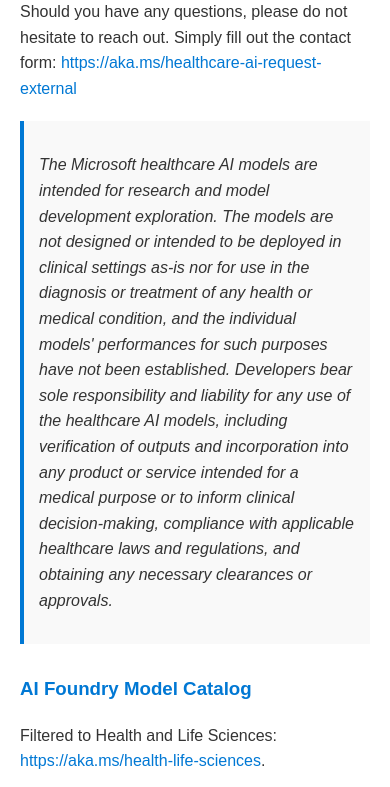
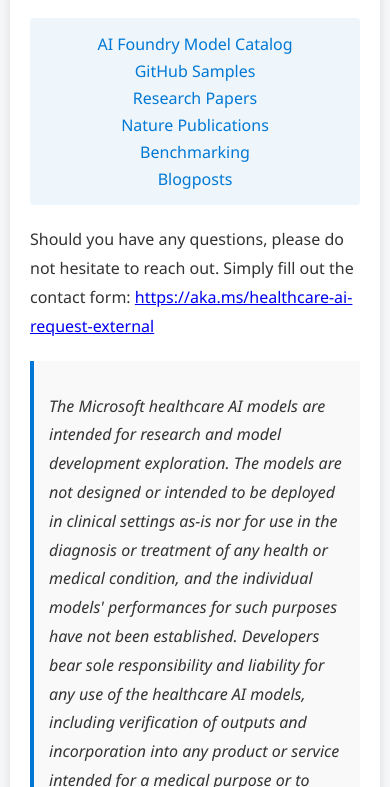
Before and after one commit to microsoft/healthcareai-examples, a plain HTML site: page index.html in a window 390 px wide. Shown: the part 127-914 px from the top of the page. Drawn offline with Linux system fonts and the light colour scheme.

Commit message:
minor style updates

```diff
--- a/index.html
+++ b/index.html
@@ -5,32 +5,64 @@
     <meta name="viewport" content="width=device-width, initial-scale=1.0">
     <title>Healthcare AI Models</title>
     <style>
+        /* Base styling */
         body {
-            font-family: Arial, sans-serif;
-            line-height: 1.6;
+            font-family: "Segoe UI", Tahoma, Geneva, Verdana, sans-serif;
+            background-color: #f4f6f8;
+            color: #333;
+            margin: 0;
+            padding: 0;
+            display: flex;
+            justify-content: center;
+            align-items: center;
+        }
+        .container {
+            background-color: #fff;
             max-width: 1000px;
-            margin: 0 auto;
-            padding: 20px;
-            color: #333;
+            width: 100%;
+            margin: 20px;
+            padding: 20px 40px;
+            box-shadow: 0 2px 8px rgba(0,0,0,0.1);
+            border-radius: 8px;
         }
         h1 {
             color: #0078d4;
-            border-bottom: 2px solid #0078d4;
+            border-bottom: 3px solid #0078d4;
             padding-bottom: 10px;
+            margin-top: 0;
         }
-        h3 {
+        h3, h4 {
             color: #0078d4;
-            margin-top: 30px;
         }
-        h4 {
-            color: #666;
-            margin-top: 20px;
+        p {
+            line-height: 1.8;
         }
-        a {
+        /* Navigation */
+        .nav {
+            background-color: #eef6fc;
+            padding: 10px 20px;
+            border-radius: 4px;
+            margin-bottom: 20px;
+        }
+        .nav ul {
+            list-style: none;
+            margin: 0;
+            padding: 0;
+            text-align: center;
+        }
+        .nav li {
+            display: inline-block;
+            margin-right: 15px;
+        }
+        .nav li:last-child {
+            margin-right: 0;
+        }
+        .nav a {
             color: #0078d4;
             text-decoration: none;
+            font-weight: 500;
         }
-        a:hover {
+        .nav a:hover {
             text-decoration: underline;
         }
         ul {
@@ -39,6 +71,7 @@
         li {
             margin-bottom: 10px;
         }
+        /* Disclaimer */
         .disclaimer {
             background-color: #f9f9f9;
             border-left: 4px solid #0078d4;
@@ -46,10 +79,46 @@
             margin: 20px 0;
             font-style: italic;
         }
+        /* Footer */
+        .footer {
+            margin-top: 40px;
+            padding-top: 20px;
+            border-top: 1px solid #ccc;
+            text-align: center;
+            font-size: 0.9em;
+            color: #666;
+        }
+        .footer-logo {
+            max-width: 100px;
+            height: auto;
+            display: block;
+            margin: 0 auto 10px;
+        }
+        @media screen and (max-width: 600px) {
+            .container {
+                padding: 15px 20px;
+                margin: 10px;
+            }
+            .nav li {
+                display: block;
+                margin: 5px 0;
+            }
+        }
     </style>
 </head>
 <body>
+    <div class="container">
         <h1>Healthcare AI Models</h1>
+        <div class="nav">
+            <ul>
+                <li><a href="#model-catalog">AI Foundry Model Catalog</a></li>
+                <li><a href="#github-samples">GitHub Samples</a></li>
+                <li><a href="#research-papers">Research Papers</a></li>
+                <li><a href="#nature-publications">Nature Publications</a></li>
+                <li><a href="#benchmarking">Benchmarking</a></li>
+                <li><a href="#blogposts">Blogposts</a></li>
+            </ul>
+        </div>
 
         <p>Should you have any questions, please do not hesitate to reach out. Simply fill out the contact form: <a href="https://aka.ms/healthcare-ai-request-external">https://aka.ms/healthcare-ai-request-external</a></p>
 
@@ -57,11 +126,9 @@
             <p>The Microsoft healthcare AI models are intended for research and model development exploration. The models are not designed or intended to be deployed in clinical settings as-is nor for use in the diagnosis or treatment of any health or medical condition, and the individual models' performances for such purposes have not been established. Developers bear sole responsibility and liability for any use of the healthcare AI models, including verification of outputs and incorporation into any product or service intended for a medical purpose or to inform clinical decision-making, compliance with applicable healthcare laws and regulations, and obtaining any necessary clearances or approvals.</p>
         </div>
 
-    <h3>AI Foundry Model Catalog</h3>
+        <h3 id="model-catalog">AI Foundry Model Catalog</h3>
         <p>Filtered to Health and Life Sciences: <a href="https://aka.ms/health-life-sciences">https://aka.ms/health-life-sciences</a>.</p>
-
         <p>Along with deployment access, you can find details on Model Architecture, License, Training Information, Evaluation Results, Sample Inputs/Outputs, Data and Resource Specs for Deployment, and HW Requirements.</p>
-
         <ul>
             <li><a href="https://ai.azure.com/explore/models/CxrReportGen/version/5/registry/azureml">CXRReportGen Model Card</a></li>
             <li><a href="https://ai.azure.com/explore/models/MedImageInsight/version/5/registry/azureml">MedImageInsights Model Card</a></li>
@@ -69,9 +136,8 @@
             <li><a href="https://ai.azure.com/explore/models/MedImageParse3D/version/1/registry/azureml">MedImageParse3D Model Card</a></li>
         </ul>
 
-    <h3>GitHub Samples Repository</h3>
+        <h3 id="github-samples">GitHub Samples Repository</h3>
         <p>Designed to help you get started with Microsoft's healthcare AI models. Whether you are a researcher, data scientist, or developer, you will find a variety of examples and solution templates that showcase how to leverage these powerful models for different healthcare scenarios. From basic deployment and usage patterns to advanced solutions addressing real-world medical problems, this repository aims to provide you with the tools and knowledge to build and implement healthcare AI solutions using Microsoft AI ecosystem effectively: <a href="https://github.com/microsoft/healthcareai-examples/">https://github.com/microsoft/healthcareai-examples/</a></p>
-
         <p>Here's a quick look at what you'll find:</p>
 
         <h4>Basic Usage Examples and Patterns:</h4>
@@ -85,13 +151,13 @@
         <h4>Advanced Examples and Solution Templates</h4>
         <ul>
             <li><a href="https://github.com/microsoft/healthcareai-examples/blob/main/azureml/medimageinsight/outlier-detection-demo.ipynb">Detecting outliers in MedImageInsight</a> - go beyond encoding single image instances and learn how to use MedImageInsight to encode CT/MR series and studies and detect outliers in image collections.</li>
-        <li><a href="https://github.com/microsoft/healthcareai-examples/blob/main/azureml/medimageinsight/exam-parameter-demo/exam-parameter-detection.ipynb">Exam Parameter Detection</a> - dealing with entire MRI imaging series, this notebook explores an approach to a common problem in radiological imaging - normalizing and understanding image acquisition parameters. Surprisingly (or not), in many cases DICOM metadata can not be relied upon to retrieve exam parameters. Look inside this notebook to understand how you can build a computationally efficient exam parameter detection system using an embedding model like MedImageInsight.</li>
+            <li><a href="https://github.com/microsoft/healthcareai-examples/blob/main/azureml/medimageinsight/exam-parameter-demo/exam-parameter-detection.ipynb">Exam Parameter Detection</a> - dealing with entire MRI imaging series, this notebook explores an approach to a common problem in radiological imaging - normalizing and understanding image acquisition parameters. Surprisingly (or not), in many cases DICOM metadata cannot be relied upon to retrieve exam parameters. Look inside this notebook to understand how you can build a computationally efficient exam parameter detection system using an embedding model like MedImageInsight.</li>
             <li><a href="https://github.com/microsoft/healthcareai-examples/blob/main/azureml/advanced_demos/radpath/rad_path_survival_demo.ipynb">Multimodal image analysis using radiology and pathology imaging</a> - can foundational models be connected to build systems that understand multiple modalities? This notebook shows a way this can be done using the problem of predicting cancer hazard score via a combination of MRI studies and digital pathology slides. Also read <a href="https://techcommunity.microsoft.com/blog/healthcareandlifesciencesblog/cancer-survival-with-radiology-pathology-analysis-and-healthcare-ai-models-in-az/4366241">our blog</a> that goes into more depth on this topic.</li>
             <li><a href="https://github.com/microsoft/healthcareai-examples/blob/main/azureml/advanced_demos/image_search/2d_image_search.ipynb">Image Search Series Pt 1: Searching for similar XRay images</a> - an opener in the series on image-based search. How do you use foundation models to build an efficient system to look up similar Xrays? Read <a href="https://techcommunity.microsoft.com/blog/healthcareandlifesciencesblog/image-search-series-part-1-chest-x-ray-lookup-with-medimageinsight/4372736">our blog</a> for more details.</li>
             <li><a href="https://github.com/microsoft/healthcareai-examples/blob/main/azureml/advanced_demos/image_search/3d_image_search.ipynb">Image Search Series Pt 2: 3D Image Search with MedImageInsight (MI2)</a> - expanding on the image-based search topics we look at 3D images. How do you use foundation models to build a system to search the archive of CT scans for those with similar lesions in the pancreas? Read <a href="https://aka.ms/healthcare-ai-examples-mi2-3d-image-search-blog">our blog</a> for more details.</li>
         </ul>
 
-    <h3>Research Papers</h3>
+        <h3 id="research-papers">Research Papers</h3>
         <ul>
             <li><a href="https://arxiv.org/abs/2410.06542">MedImageInsight: An Open-Source Embedding Model for General Domain Medical Imaging</a></li>
             <li><a href="https://microsoft.github.io/BiomedParse/">BiomedParse: A foundation model for joint segmentation, detection and recognition of biomedical objects across nine modalities</a></li>
@@ -100,7 +166,7 @@
             <li><a href="https://arxiv.org/abs/2503.10057">Multi-Modal Mamba Modeling for Survival Prediction (M4Survive): Adapting Joint Foundation Model Representations</a></li>
         </ul>
 
-    <h3>Nature Publications:</h3>
+        <h3 id="nature-publications">Nature Publications:</h3>
         <ul>
             <li><a href="https://www.nature.com/articles/s41591-024-03141-0">Virchow: A foundation model for clinical-grade computational pathology and rare cancers detection</a></li>
             <li><a href="https://www.nature.com/articles/s41586-024-07441-w">Gigapath: A whole-slide foundation model for digital pathology from real-world data</a></li>
@@ -108,20 +174,26 @@
             <li><a href="https://www.nature.com/articles/s42256-024-00965-w">Rad-DINO: Exploring scalable medical image encoders beyond text supervision</a></li>
         </ul>
 
-    <h3>Benchmarking:</h3>
+        <h3 id="benchmarking">Benchmarking:</h3>
         <ul>
             <li><a href="https://rexrank.ai/">ReXrank Chest X-ray Report Generation Leaderboard (hosted on Azure; MAIRA-2/CXRReportGen is the MSFT model)</a></li>
         </ul>
 
-    <h3>Blogposts:</h3>
+        <h3 id="blogposts">Blogposts:</h3>
         <ul>
             <li><a href="https://www.microsoft.com/en-us/industry/blog/healthcare/2024/10/10/unlocking-next-generation-ai-capabilities-with-healthcare-ai-models/">Unlocking next-generation AI capabilities with healthcare AI models</a></li>
             <li><a href="https://techcommunity.microsoft.com/blog/aiplatformblog/announcing-healthcare-ai-models-in-azure-ai-model-catalog/4282460">Announcing Healthcare AI Models in Azure AI Model Catalog (first models and developer toolchain)</a></li>
             <li><a href="https://techcommunity.microsoft.com/blog/healthcareandlifesciencesblog/cancer-survival-with-radiology-pathology-analysis-and-healthcare-ai-models-in-az/4366241">Cancer Survival with Radiology-Pathology Analysis and Healthcare AI Models in Azure AI Foundry</a></li>
             <li><a href="https://techcommunity.microsoft.com/blog/healthcareandlifesciencesblog/unlocking-the-magic-of-embedding-models-practical-patterns-for-healthcare-ai/4358000">Unlocking the Magic of Embedding Models: Practical Patterns for Healthcare AI</a></li>
-        <li><a href="https://techcommunity.microsoft.com/blog/healthcareandlifesciencesblog/image-search-series-part-1-chest-x-ray-lookup-with-medimageinsight/4372736">Image Search Series Part 1: Chest X-ray lookup with MedImageInsight</a></li>
+            <li><a href="https://techcommunity.microsoft.com/blog/healthcareandlifesciencesblog/image-search-series-part-1-chest-x-ray-lookup-with-medimageinsight/4372736">Image Search Series Part 1: Chest x-ray lookup with MedImageInsight</a></li>
             <li><a href="https://techcommunity.microsoft.com/blog/healthcareandlifesciencesblog/image-search-series-part-2-ai-methods-for-the-automation-of-3d-image-retrieval-i/4377103">Image Search Series Part 2: AI Methods for the Automation of 3D Image Retrieval in Radiology</a></li>
             <li><a href="https://techcommunity.microsoft.com/blog/healthcareandlifesciencesblog/harnessing-ais-potential-in-healthcare-overcoming-benchmarking-challenges/4383850">Harnessing AI's Potential in Healthcare: Overcoming Benchmarking Challenges | Microsoft Community Hub</a></li>
         </ul>
+
+        <footer class="footer">
+            <img src="./image_assets/microsoft-logo.png" alt="Microsoft Logo" class="footer-logo">
+            <p>© 2025 Microsoft Healthcare AI. All rights reserved.</p>
+        </footer>
+    </div>
 </body>
 </html>
```
Also changed, not shown: image_assets/microsoft-logo.png (added). Lines whose indentation alone changed are shown as unchanged.
